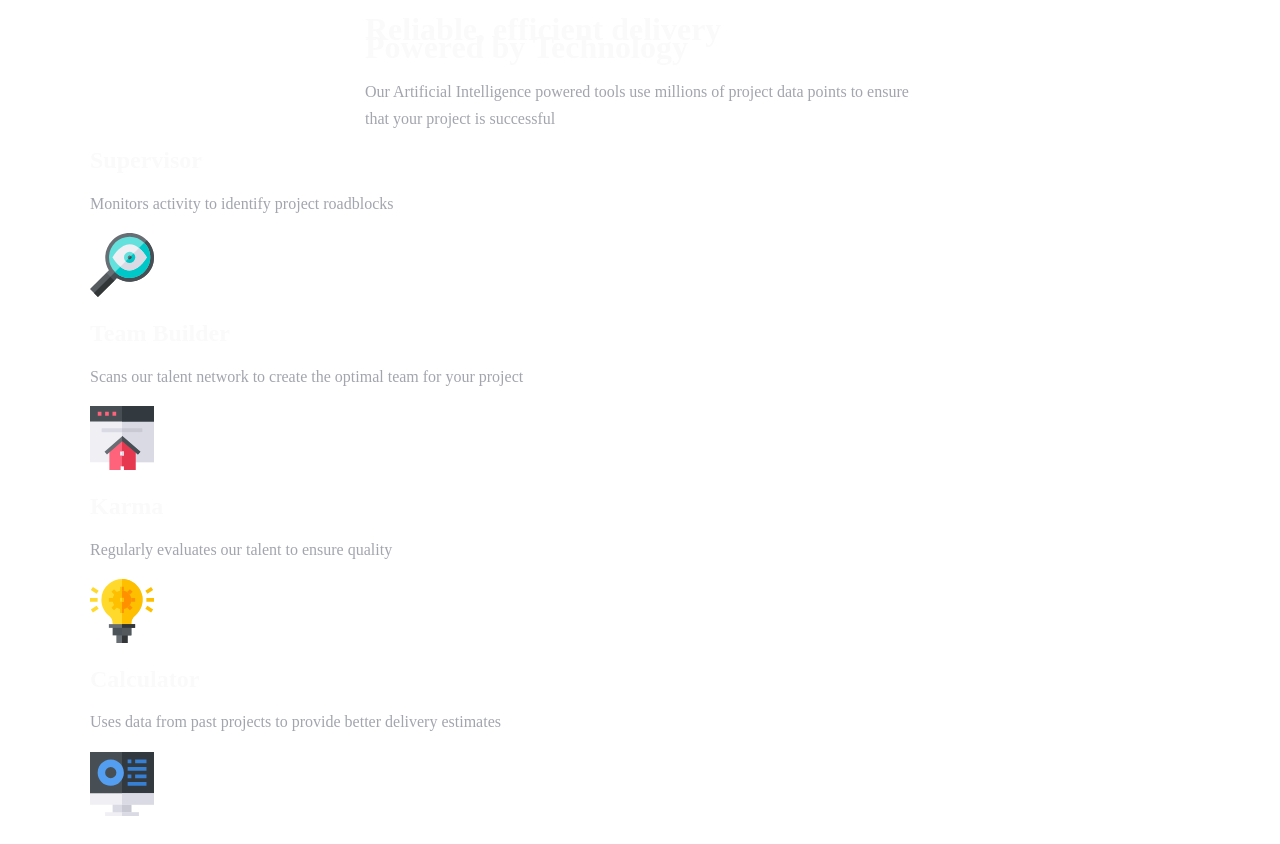
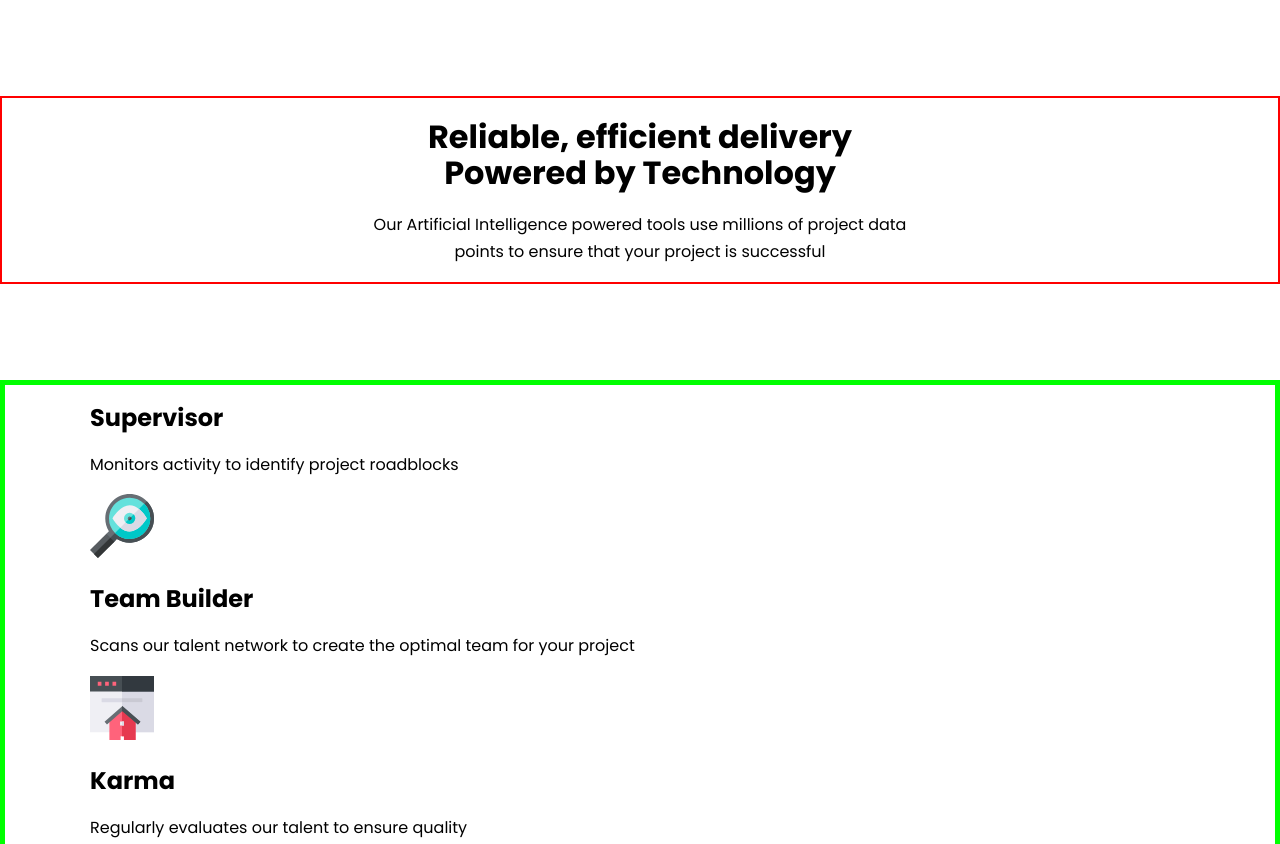
Before and after one commit to dCOMMICS/four-card-feature-section-master, a plain HTML site: page index.html in a window 1280 px wide. Shown: the top 844 px of the page. Drawn offline with Linux system fonts and the light colour scheme.

Commit message:
switched off from rooting

```diff
--- a/style.css
+++ b/style.css
@@ -49,17 +49,17 @@ body{
 }
 
 html{
- font-family: var(--ff-sans);
+    font-family: 'Poppins', sans-serif;
    font-weight: var(--fw-normal);
-   line-height: 1.7rem;
-   color: var(--clr-neutral-400);
+   line-height: 1.7;
+   color: black;
 }
 
 h1,
 h2,
 h3{
-    color: var(--clr-neutral-900);
-    line-height: 1.1rem;
+    color: black;
+    line-height: 1.1;
 }
 
 .wrapper{
@@ -71,3 +71,15 @@ h3{
 .wrapper--narrow{
     max-width: 550px;
 }
+
+
+header{
+    text-align: center;
+    margin-block: 6rem;
+    border:2px solid red;
+
+}
+
+main{
+    border: 5px solid lime;
+}
```
